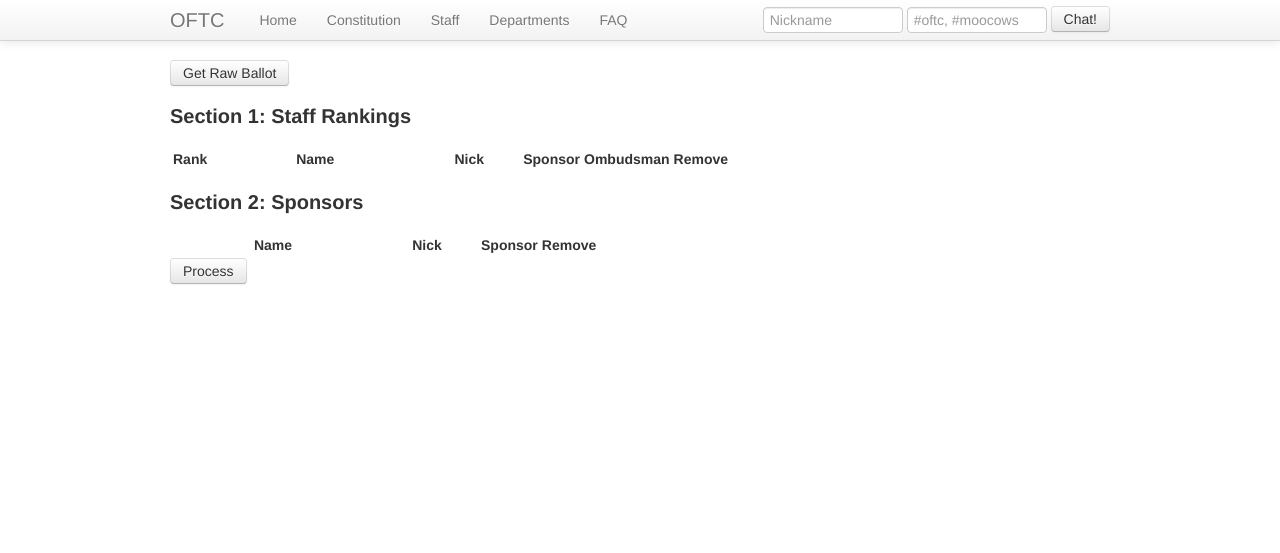
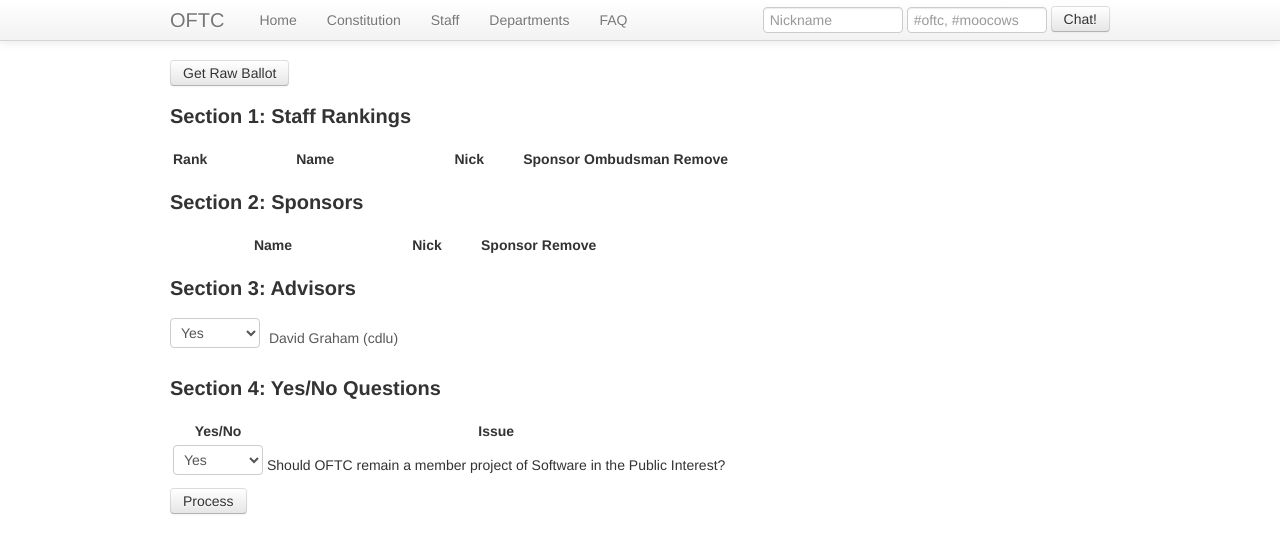
Before and after one commit to oftc/oftc-web, a Jekyll site: the page built from voting.html, in a window 1280 px wide. Shown: the top 553 px of the page. Built offline with Jekyll 4.4.1, drawn with Linux system fonts in a browser that asks for light colours.

Commit message:
Add support for the remaining ballot sections.

```diff
--- a/ballot.html
+++ b/ballot.html
@@ -63,14 +63,14 @@ Section 3: Do you agree with the following people being Advisors?
 
 Yes/No    Name                   Nick         Role
 --------+----------------------+------------+---------
-___       David Graham           cdlu         Advisor
+{{advisor}}       David Graham           cdlu         Advisor
 
 
 Section 4: Yes/No questions. Unanswered questions will be counted as a
           "Yes", so please ensure that if you object, you write "No".
 
 Yes/No     Issue
-___        Should OFTC remain a member project of Software in the
+{{spi}}        Should OFTC remain a member project of Software in the
            Public Interest?
 
  -=-=-=-=-=-=-=-=-=-=- Do not delete this line -=-=-=-=-=-=-=-=-=-=-
--- a/js/voting.js
+++ b/js/voting.js
@@ -1,6 +1,6 @@
 var staffJSON = {};
 var sponsorsJSON = {};
-var staff = { "staff": [], "sponsors": [] };
+var staff = { "staff": [], "sponsors": [], 'advisor': '', 'spi': '' };
 $(document).ready(function() {
   var templateFields = {
     'nick': '%-12s',
@@ -8,7 +8,8 @@ $(document).ready(function() {
     'rank': '%\'_4s',
     'sponsor': '%-9s',
     'ombudsman': '%-11s',
-    'remove': '%-8s'
+    'remove': '%-8s',
+    'yn': '%-3s'
   };
 
   function formatField(field, data)
@@ -166,6 +167,8 @@ $(document).ready(function() {
       {
         item['remove'] = formatField('remove', '[ ]');
       });
+      staff['advisor'] = formatField('yn', '');
+      staff['spi'] = formatField('yn', '');
       var ballot = Hogan.compile(tmpl);
       $('#overlay-content').html(ballot.render(staff));
       $('#overlay').modal({ keyboard: true });
@@ -210,6 +213,14 @@ $(document).ready(function() {
       staff.sponsors.push(formatSponsors(item));
     });
 
+    // Section 3
+    var advisor = $('#advisor0').val();
+    staff.advisor = formatField('yn', advisor);
+
+    // Section 4
+    var spi = $('#question0').val();
+    staff.spi = formatField('yn', spi);
+
     $.get('/ballot', function (tmpl)
     {
       var ballot = Hogan.compile(tmpl);
--- a/voting.html
+++ b/voting.html
@@ -69,6 +69,36 @@ script_srcs: ['/js/jquery-ui.min.js', '/js/hogan.min.js', '/js/sprintf.min.js',
   </tbody>
 </table>
 
+<h3>Section 3: Advisors</h3>
+<select id="advisor0" name="advisor" class="input-small">
+  <option>Yes</option>
+  <option>No</option>
+</select>
+<span class="help-inline">David Graham (cdlu)</span>
+
+<h3>Section 4: Yes/No Questions</h3>
+<table id="questions" class="userlist">
+  <thead>
+    <tr>
+      <th>Yes/No</th>
+      <th>Issue</th>
+    </tr>
+  </thead>
+  <tbody>
+    <tr>
+      <td>
+        <select id="question0" name="question" class="input-small">
+          <option>Yes</option>
+          <option>No</option>
+        </select>
+      </td>
+      <td>
+        Should OFTC remain a member project of Software in the Public Interest?
+      </td>
+    </tr>
+  </tbody>
+</table>
+
 <input type="button" class="btn" id="submit" value="Process" />
 
 <div id="overlay" class="modal hide fade" aria-labelledby="myModalLabel">
```
